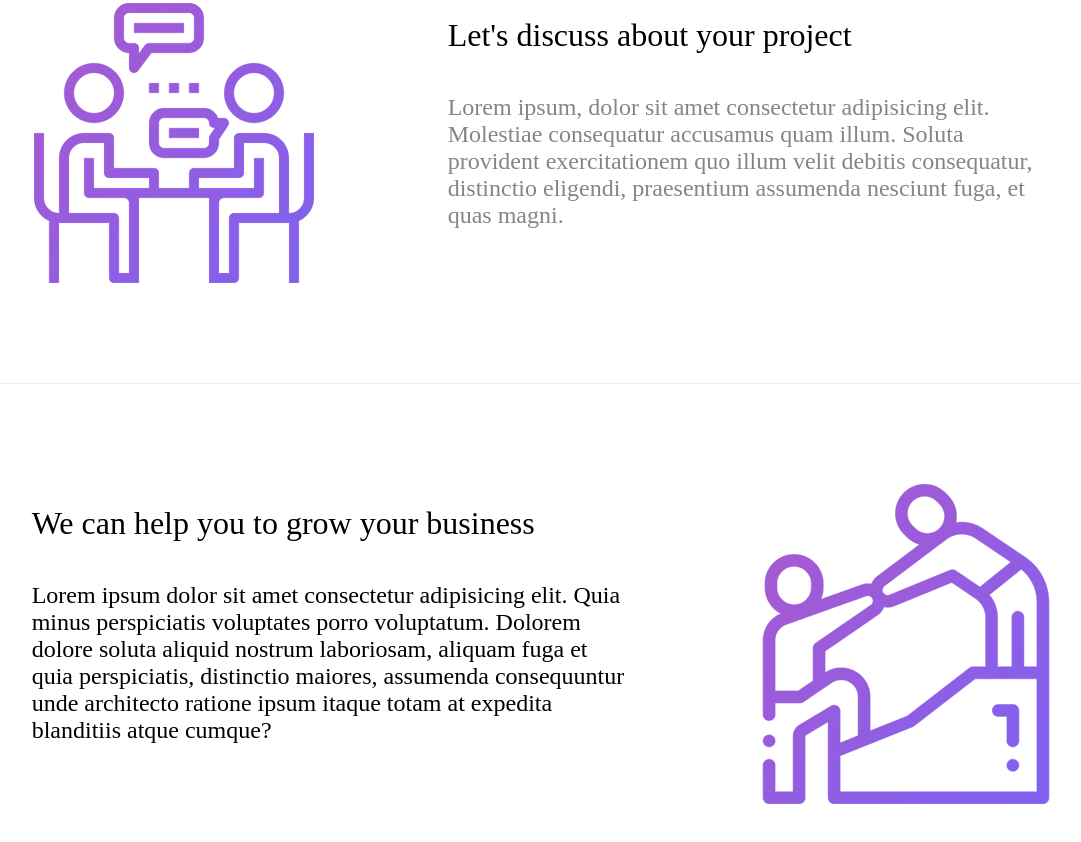
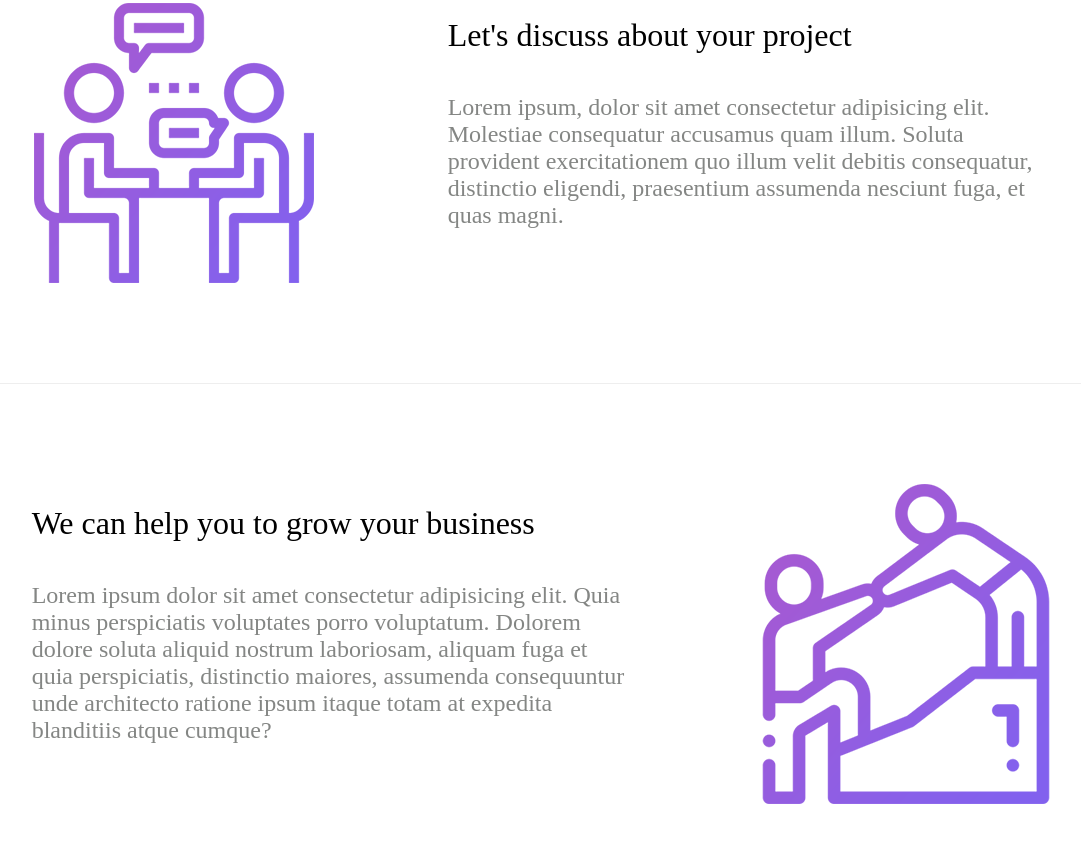
Before and after one commit to HORNT3CH/template535, a plain HTML site: page index.html in a window 1280 px wide. Shown: the part 1247-2089 px from the top of the page, without its empty margins (99-1180 px from the left). Drawn offline with Linux system fonts and the light colour scheme.

Commit message:
edit index.html

```diff
--- a/index.html
+++ b/index.html
@@ -63,7 +63,7 @@
     <section id="grow">
         <div class="helpgrow">
             <p class="t-2">We can help you to grow your business</p>
-            <p class="t-1">Lorem ipsum dolor sit amet consectetur adipisicing elit. Quia minus perspiciatis voluptates porro voluptatum. Dolorem dolore soluta aliquid nostrum laboriosam, aliquam fuga et quia perspiciatis, distinctio maiores, assumenda consequuntur unde architecto ratione ipsum itaque totam at expedita blanditiis atque cumque?</p>
+            <p class="t-1 gray">Lorem ipsum dolor sit amet consectetur adipisicing elit. Quia minus perspiciatis voluptates porro voluptatum. Dolorem dolore soluta aliquid nostrum laboriosam, aliquam fuga et quia perspiciatis, distinctio maiores, assumenda consequuntur unde architecto ratione ipsum itaque totam at expedita blanditiis atque cumque?</p>
         </div>
         <img src="./images/right-image.png" alt="">
     </section>
```
